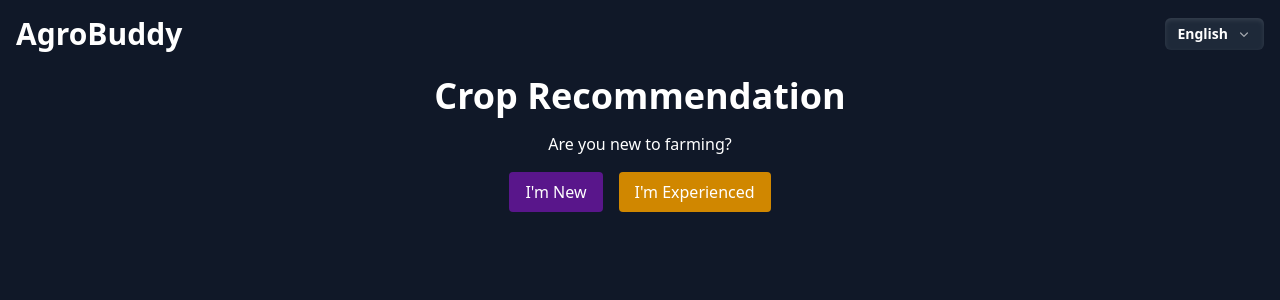
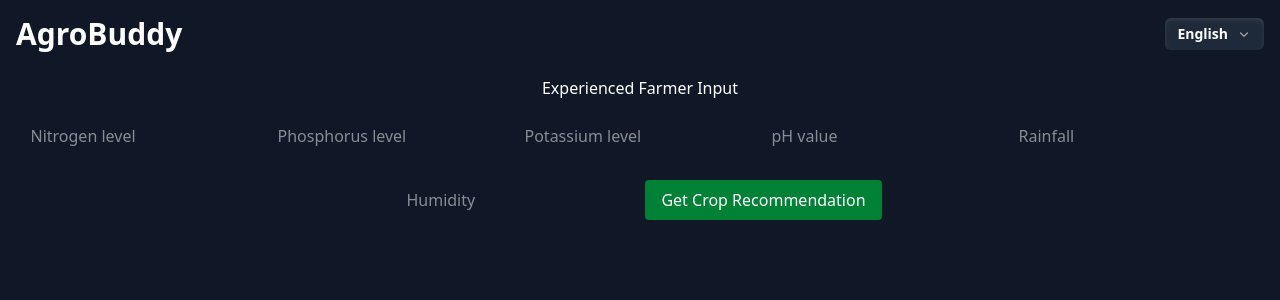
Before and after one commit to Siddhantv1/AgroBuddy, a React (Vite) app in the folder Agrobuddy-frontend/: page / in a window 1280 px wide. Both pictures are taken after a click on the button "Crop Recommend". Shown: the top 300 px of the page. Built offline with nearby package versions, Linux system fonts and the light colour scheme.

Commit message:
update flow + add fields

```diff
--- a/Agrobuddy-frontend/src/App.jsx
+++ b/Agrobuddy-frontend/src/App.jsx
@@ -1,3 +1,4 @@
+
 import { useState } from 'react'
 import './App.css'
 import './index.css'
@@ -61,7 +62,10 @@ function App() {
           <p className="text-3xl">Welcome to AgroBuddy. Choose your task:</p>
           <div className="flex gap-4 justify-center">
             <button
-              onClick={() => setView("recommend")}
+              onClick={() => {
+                setView("recommend");
+                setIsNewFarmer(false);
+              }}
               className="bg-blue-800 px-4 py-2 rounded-3xl"
             >
               Crop Recommend
@@ -93,27 +97,6 @@ function App() {
           >
             Check Diseases
           </button>
-        </div>
-      )}
-
-      {view === "recommend" && isNewFarmer === null && (
-        <div className="space-y-4 justify-center">
-          <h1 className="text-4xl font-semibold">Crop Recommendation</h1>
-          <h2>Are you new to farming?</h2>
-          <div className="flex gap-4 justify-center">
-            <button
-              onClick={() => setIsNewFarmer(true)}
-              className="bg-purple-900 px-4 py-2 rounded"
-            >
-              I'm New
-            </button>
-            <button
-              onClick={() => setIsNewFarmer(false)}
-              className="bg-yellow-600 px-4 py-2 rounded"
-            >
-              I'm Experienced
-            </button>
-          </div>
         </div>
       )}
 
@@ -161,6 +144,17 @@ function App() {
             placeholder="pH value"
             className="p-2 rounded text-white"
           />
+          <input
+            type="number"
+            placeholder="Rainfall"
+            className="p-2 rounded text-white"
+          />
+          <br></br>
+          <input
+            type="number"
+            placeholder="Humidity"
+            className="p-2 rounded text-white"
+          />
           <button className="bg-green-700 px-4 py-2 rounded mt-2">
             Get Crop Recommendation
           </button>
```
Lines whose indentation alone changed are shown as unchanged.
